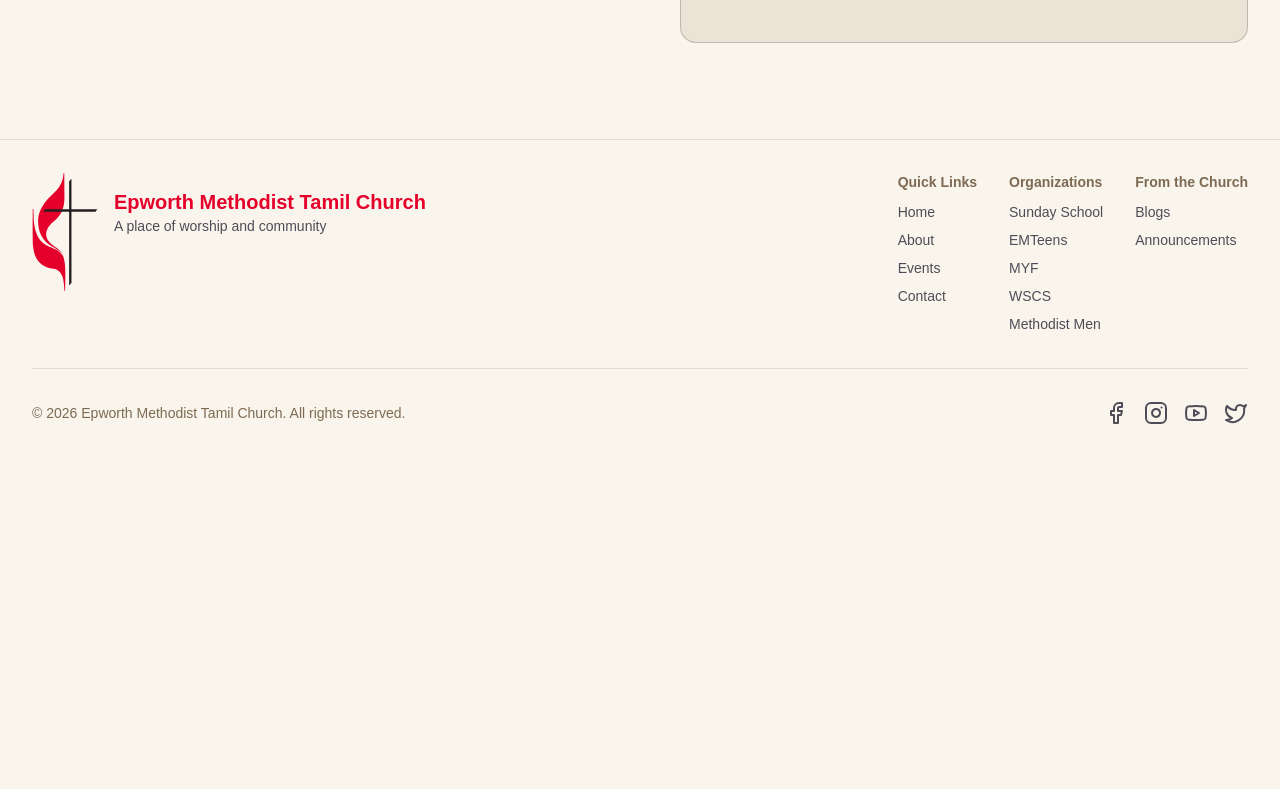
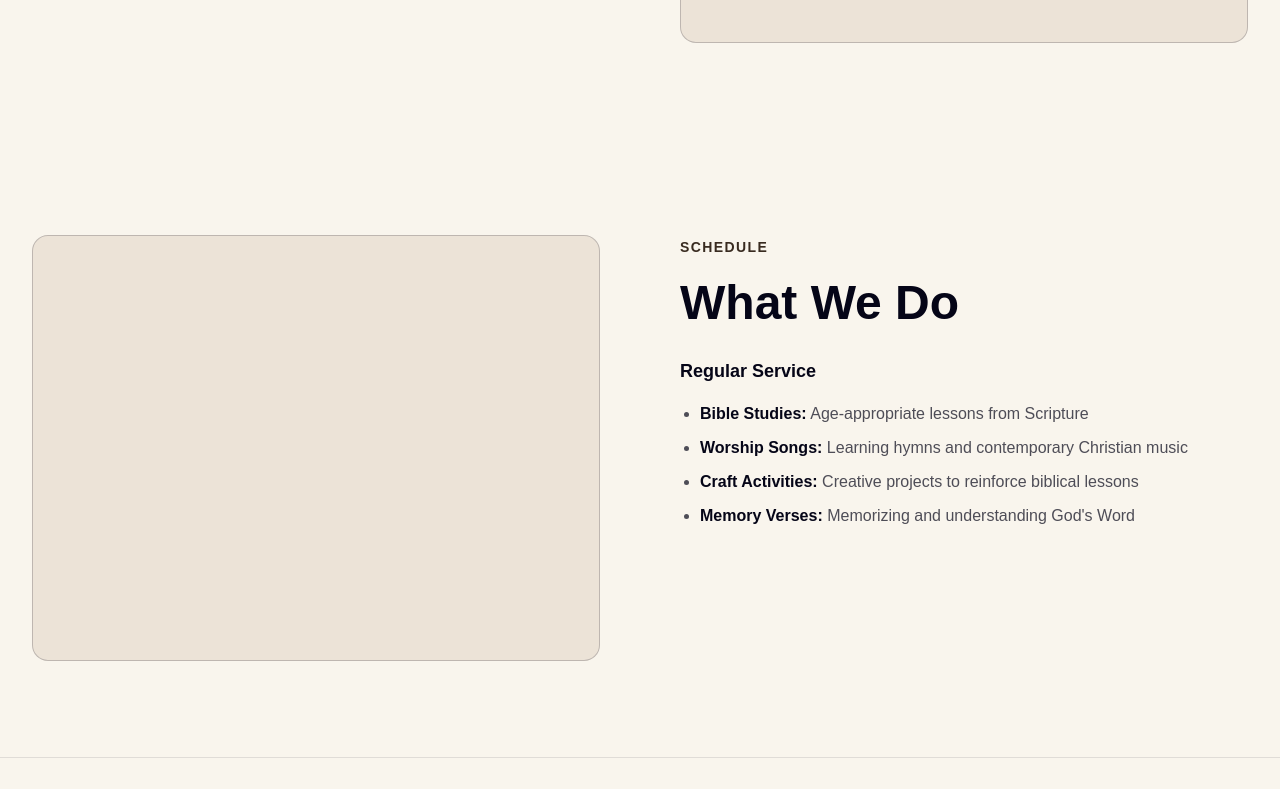
Before and after one commit to devtitus/epworth-church-website, a Next.js app: page /organizations/sunday-school in a window 1280 px wide. Shown: the part 1060-1849 px from the top of the page. Before the commit the page ends 1517 px from the top, so only its background shows below. Built offline with nearby package versions, Linux system fonts and the light colour scheme.

Commit message:
Implement and integrate OrgActivities component

```diff
--- a/app/organizations/[slug]/page.tsx
+++ b/app/organizations/[slug]/page.tsx
@@ -3,6 +3,7 @@ import { notFound } from "next/navigation";
 import { organizations } from "@/lib/data/organizations";
 import OrgHero from "@/app/sections/organizations/OrgHero";
 import OrgAbout from "@/app/sections/organizations/OrgAbout";
+import OrgActivities from "@/app/sections/organizations/OrgActivities";
 
 interface PageProps {
   params: Promise<{ slug: string }>;
@@ -47,9 +48,10 @@ export default async function OrganizationPage({ params }: PageProps) {
 
       <OrgAbout title={org.aboutTitle} content={org.aboutContent} />
 
+      <OrgActivities title={org.activitiesTitle} activities={org.activities} />
+
       {/*
         TODO: Wire up remaining sections as they are implemented.
-        <OrgActivities ... />
         <OrgLeaders ... />
       */}
     </main>
--- a/app/sections/organizations/OrgActivities.tsx
+++ b/app/sections/organizations/OrgActivities.tsx
@@ -1,5 +1,67 @@
-const OrgActivities = () => {
-  return null;
+interface OrgActivitiesProps {
+  label?: string;
+  title: string;
+  description?: string;
+  activities: { title: string; description: string }[];
+}
+
+const OrgActivities = ({
+  label = "Schedule",
+  title,
+  description,
+  activities,
+}: OrgActivitiesProps) => {
+  return (
+    <section
+      className="relative w-full bg-[var(--background)] py-20 lg:py-24"
+      aria-labelledby="org-activities-heading"
+    >
+      <div className="w-full max-w-7xl mx-auto px-4 sm:px-6 lg:px-8">
+        <div className="grid grid-cols-1 lg:grid-cols-2 gap-12 lg:gap-20 items-start">
+          {/* Left Column - Image Placeholder */}
+          <div className="order-2 lg:order-1">
+            <div className="w-full aspect-[4/3] rounded-2xl border border-[var(--border-highlight)] bg-[var(--card-shade)]" />
+          </div>
+
+          {/* Right Column - Content */}
+          <div className="order-1 lg:order-2">
+            <span className="inline-block text-[var(--color-highlight)] text-sm font-semibold uppercase tracking-widest mb-4">
+              {label}
+            </span>
+
+            <h2
+              id="org-activities-heading"
+              className="text-3xl md:text-4xl lg:text-5xl font-bold text-[var(--foreground)] leading-tight mb-6"
+            >
+              {title}
+            </h2>
+
+            {description && (
+              <p className="text-base text-[var(--color-secondary-text)] leading-relaxed mb-8">
+                {description}
+              </p>
+            )}
+
+            <div className="space-y-4">
+              <h3 className="text-lg font-semibold text-[var(--foreground)]">
+                Regular Service
+              </h3>
+              <ul className="space-y-2 text-base text-[var(--color-secondary-text)] leading-relaxed list-disc pl-5">
+                {activities.map((item, index) => (
+                  <li key={index}>
+                    <span className="font-semibold text-[var(--foreground)]">
+                      {item.title}:
+                    </span>{" "}
+                    {item.description}
+                  </li>
+                ))}
+              </ul>
+            </div>
+          </div>
+        </div>
+      </div>
+    </section>
+  );
 };
 
 export default OrgActivities;
```
